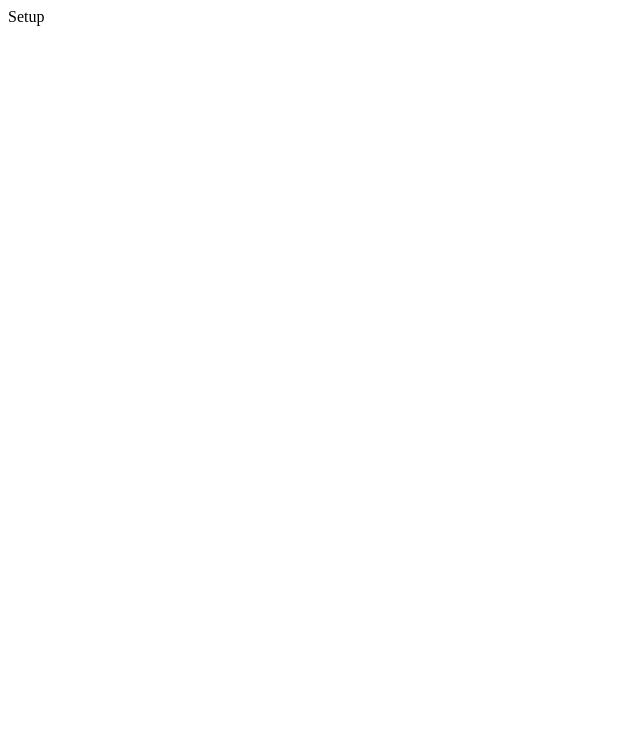
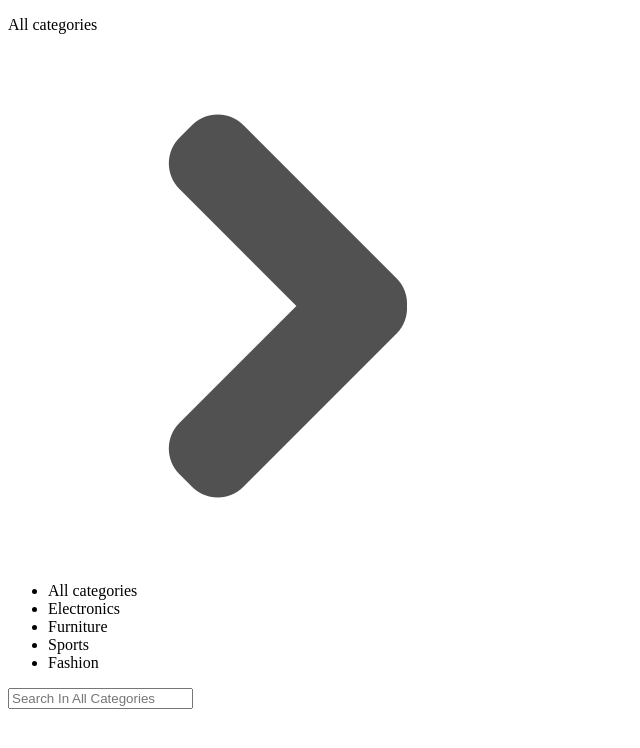
Before and after one commit to owentr1369/category-search-bar-dropdown, a plain HTML site: page index.html in a window 1280 px wide. Shown: the whole page, without its empty margins (0-640 px from the left). Drawn offline with Linux system fonts and the light colour scheme.

Commit message:
template

```diff
--- a/index.html
+++ b/index.html
@@ -8,7 +8,22 @@
     <title>Category Search Bar</title>
   </head>
   <body>
-    Setup
+    <div class="container">
+      <div class="search-bar">
+        <div id="select">
+          <p>All categories</p>
+          <img src="./arrow.png" alt="" />
+          <ul id="list">
+            <li class="options">All categories</li>
+            <li class="options">Electronics</li>
+            <li class="options">Furniture</li>
+            <li class="options">Sports</li>
+            <li class="options">Fashion</li>
+          </ul>
+        </div>
+        <input type="text" placeholder="Search In All Categories" />
+      </div>
+    </div>
   </body>
   <script src="./script.js"></script>
 </html>
```
Also changed, not shown: arrow.png (added), 1 other file.
